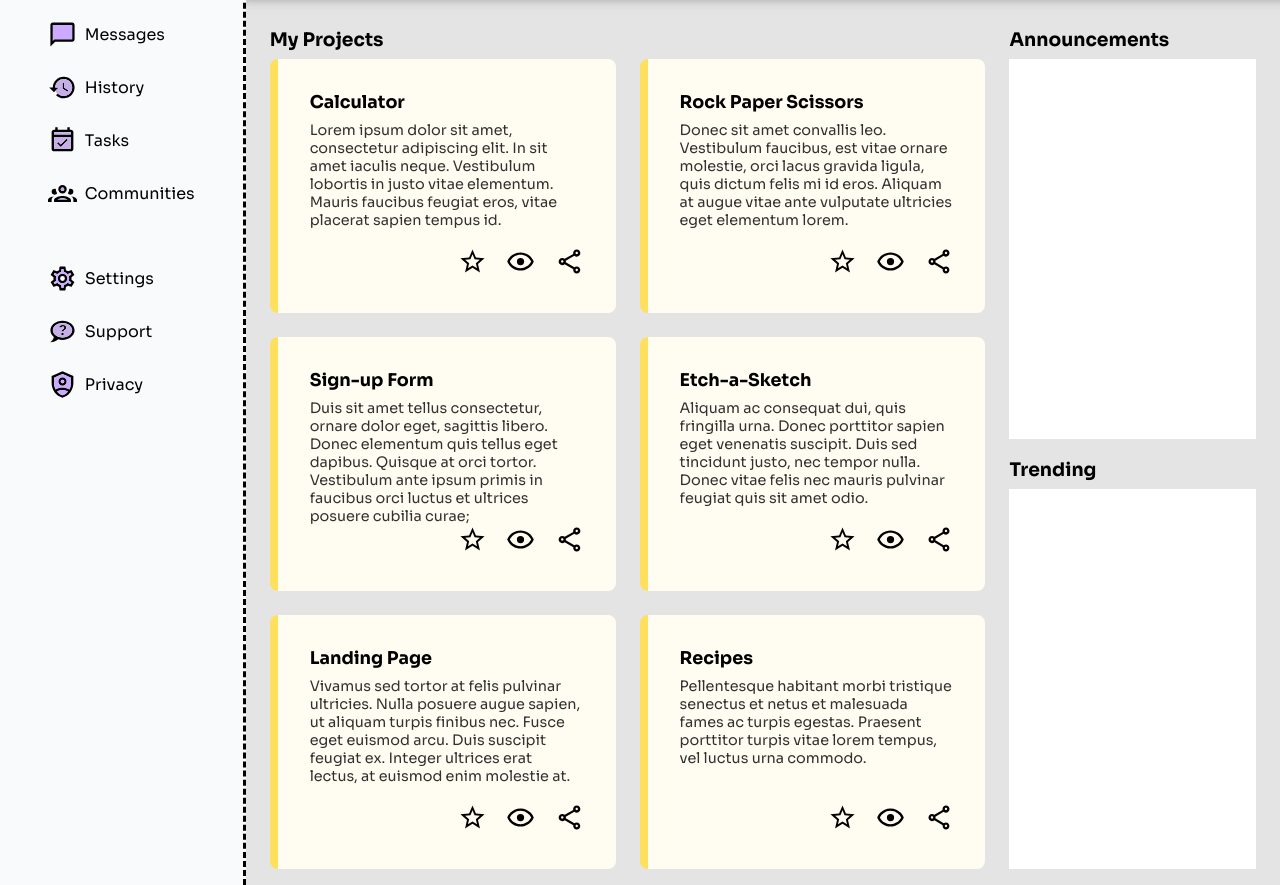
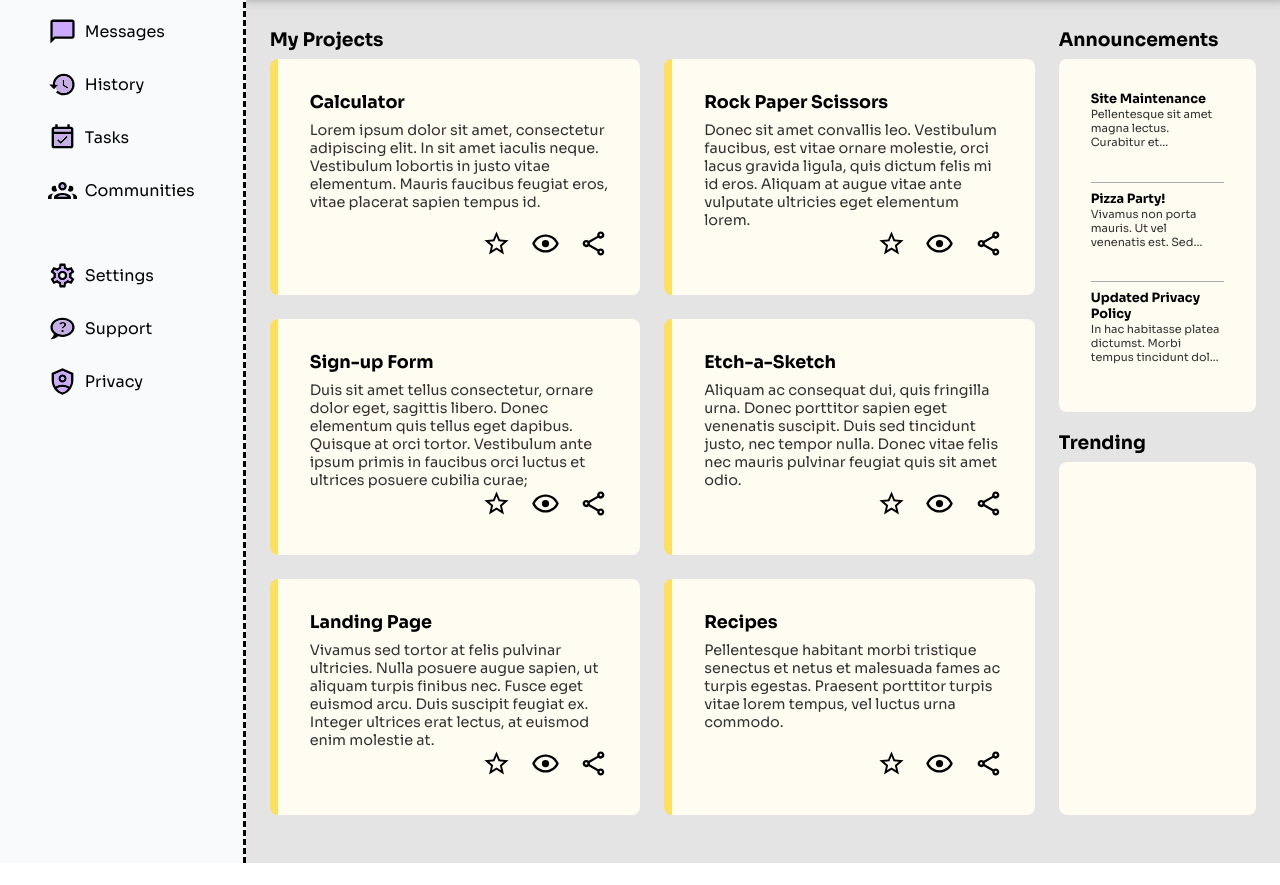
Before and after one commit to Dimitrije108/admin-dashboard, a plain HTML site: page index.html in a window 1280 px wide. Shown: the part 205-1090 px from the top of the page. After the commit the page ends 1068 px from the top, so only its background shows below. Drawn offline with Linux system fonts and the light colour scheme.

Commit message:
Add Announcements content, positioning and styling as part of the main content
Add contatiner flex positioning, content divider and styling

```diff
--- a/index.html
+++ b/index.html
@@ -132,11 +132,24 @@
                 </div>
             </div>
             <h3 class="announcements-row">Announcements</h3>
-            <div class="announcements">
-
+            <div class="announcements-container">
+                <div class="announcement">
+                    <h6>Site Maintenance</h6>
+                    <p>Pellentesque sit amet magna lectus. Curabitur et fermentum ipsum. Nam nec elit eget urna gravida suscipit. Praesent at est eget eros gravida varius. Nulla facilisi.</p>
+                </div>
+                <div class="divider"></div>
+                <div class="announcement">
+                    <h6>Pizza Party!</h6>
+                    <p>Vivamus non porta mauris. Ut vel venenatis est. Sed vulputate tortor id odio aliquet scelerisque. Nam eu sapien vel dolor vehicula aliquet. Vestibulum accumsan, felis at hendrerit ornare, odio sapien feugiat risus.</p>
+                </div>
+                <div class="divider"></div>
+                <div class="announcement">
+                    <h6>Updated Privacy Policy</h6>
+                    <p>In hac habitasse platea dictumst. Morbi tempus tincidunt dolor eu posuere. Vestibulum ultricies urna quis eros scelerisque, eu congue nisl imperdiet.</p>
+                </div>
             </div>
             <h3 class="trending-row">Trending</h3>
-            <div class="trending">
+            <div class="trending-container">
 
             </div>
         </div>
--- a/styles.css
+++ b/styles.css
@@ -195,10 +195,10 @@ button:active {
     grid-row: 2 / 3;
 
     display: grid;
-    grid-template-columns: 3fr 1fr;
+    grid-template-columns: 4fr 1fr;
     grid-template-rows: auto 1fr auto 1fr;
 
-    padding: 1rem 1.5rem;
+    padding: 1rem 1.5rem 3rem 1.5rem;
 
     background-color: #e4e4e4;
 }
@@ -259,12 +259,14 @@ button:active {
 h5 {
     margin: 0 0 0.5rem 0;
     font-size: 1.1rem;
+    cursor: pointer;
 }
 
 .project-container p {
     margin: 0;
     color: rgb(49, 49, 49);
     font-size: 0.9rem;
+    cursor: pointer;
 
     flex: 1;
 }
@@ -280,18 +282,68 @@ h5 {
 
 /* announcements styles */
 
-.announcements {
+.announcements-container {
     grid-column: 2 / 3;
     grid-row: 2 / 3;
 
-    background-color: white;
+    background-color: rgb(255, 252, 241);
+    padding: 2rem;
+    margin: 0;
+
+    border-radius: 0.5rem;
+
+    display: flex;
+    flex-direction: column;
+}
+
+.announcement {
+    flex: 1;
+}
+
+.announcement:hover {
+    cursor: pointer;
+    background-color: rgb(214, 190, 265);
+}
+
+.announcement:active {
+    background-color: rgb(204, 170, 255);
+}
+
+h6 {
+    font-size: 0.8rem;
+    margin: 0;
+}
+
+.announcement p {
+    color: rgb(49, 49, 49);
+    font-size: 0.7rem;
+    margin: 0;
+
+    display: -webkit-box;
+    -webkit-line-clamp: 3;
+    -webkit-box-orient: vertical;
+    overflow: hidden;
+    text-overflow: ellipsis;
+}
+
+.divider {
+    width: 100%;
+    height: 1px;
+    background-color: rgb(170, 170, 170);
+    margin-bottom: 0.5rem;
 }
 
 /* trending styles */
-
-.trending {
+.trending-container {
     grid-column: 2 / 3;
     grid-row: 4 / 5;
 
-    background-color: white;
+    background-color: rgb(255, 252, 241);
+    padding: 2rem;
+    margin: 0;
+
+    border-radius: 0.5rem;
+
+    display: flex;
+    flex-direction: column;
 }
```
